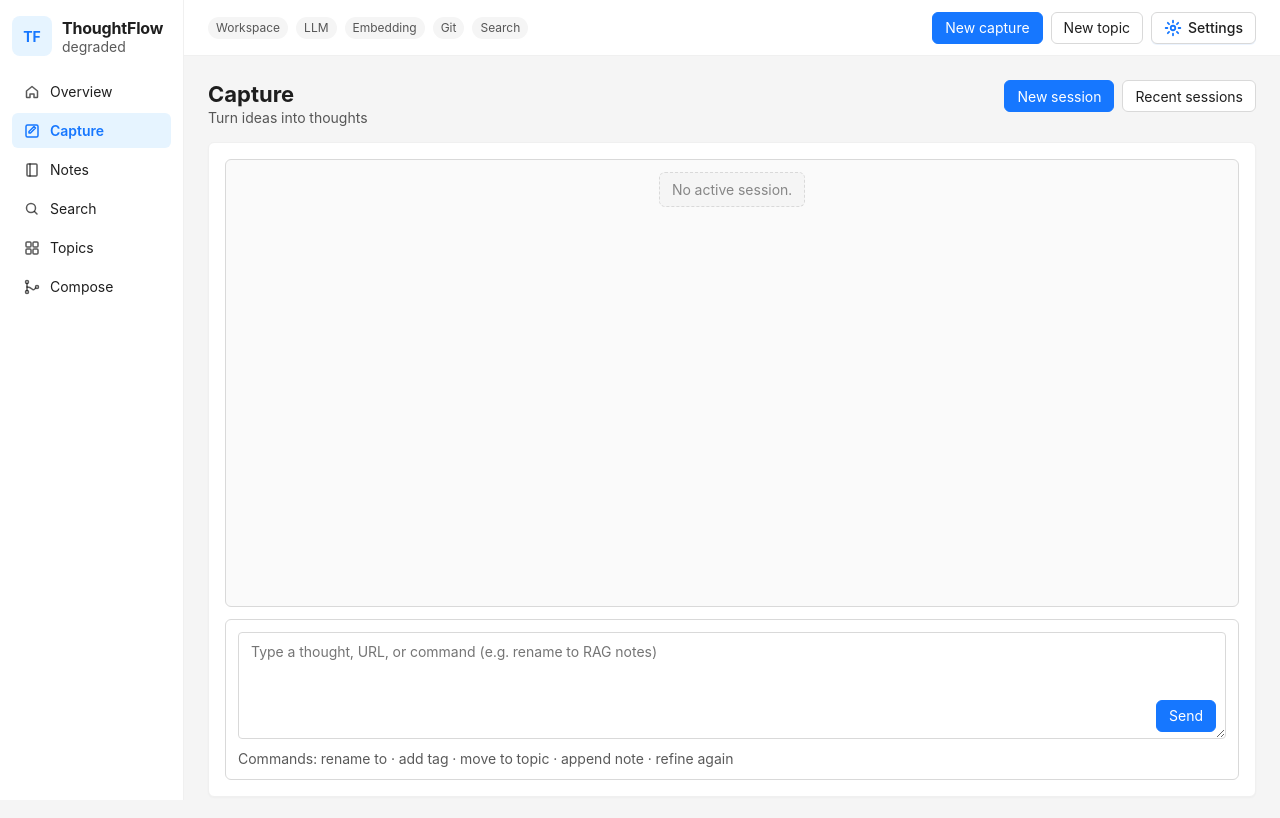
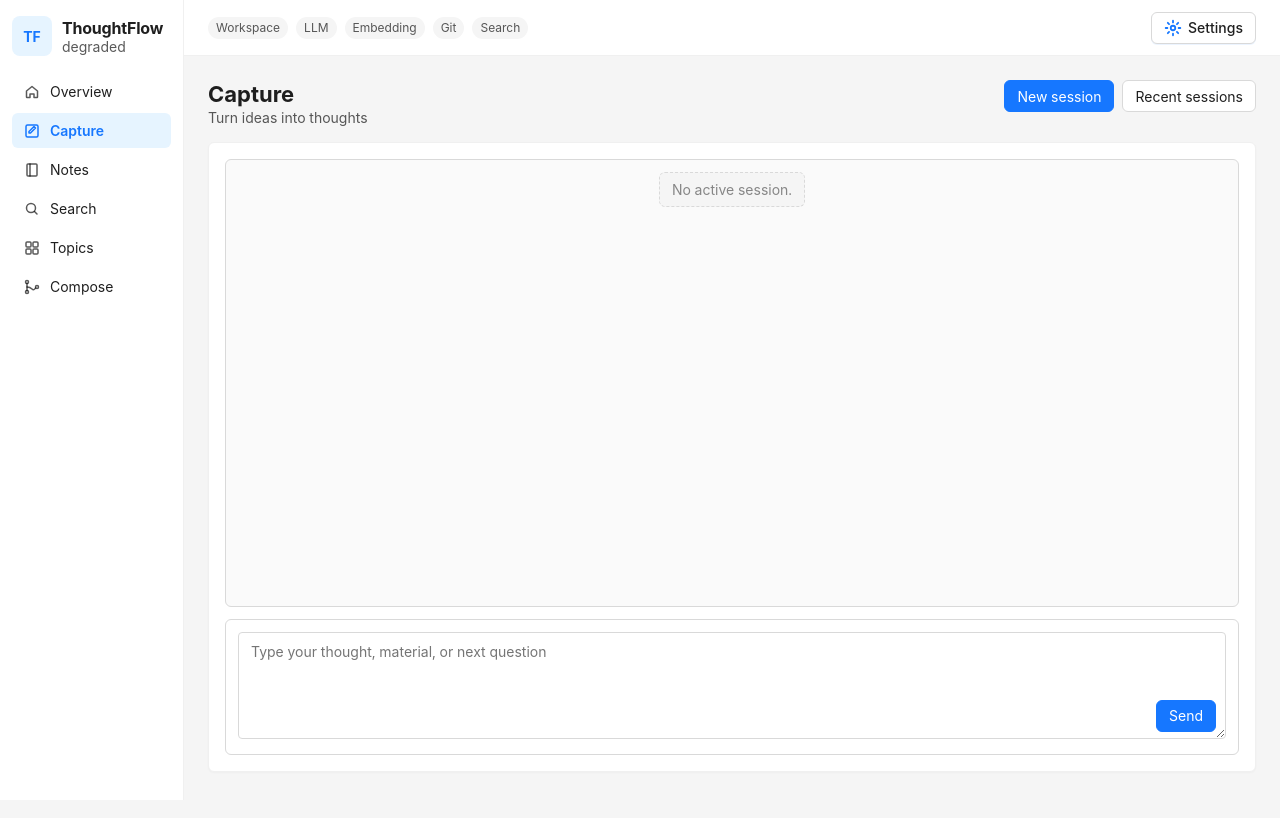
Before and after one commit to muidea/thought-flow, a plain HTML site: page internal/modules/application/thoughtflow/service/web/index.html in a window 1280 px wide. Both pictures are taken after a click on the link "Capture". Drawn offline with Linux system fonts and the light colour scheme; no server answers.

Commit message:
chore(web): remove redundant capture shortcuts

```diff
--- a/internal/modules/application/thoughtflow/service/web/i18n/en-US.js
+++ b/internal/modules/application/thoughtflow/service/web/i18n/en-US.js
@@ -36,8 +36,6 @@ export const messages = {
   "topbar.badge.embedding": "Embedding",
   "topbar.badge.git": "Git",
   "topbar.badge.search": "Search",
-  "topbar.action.new_capture": "New capture",
-  "topbar.action.new_topic": "New topic",
   "topbar.action.system": "System",
   "topbar.language": "Language",
   "topbar.gear": "Settings",
@@ -86,8 +84,7 @@ export const messages = {
   "capture.session.saved_path": "Saved to thought {id}",
   "capture.session.closed": "Session closed.",
   "capture.composer.aria_label": "Capture input",
-  "capture.composer.placeholder": "Type a thought, URL, or command (e.g. rename to RAG notes)",
-  "capture.composer.hint": "Commands: rename to · add tag · move to topic · append note · refine again",
+  "capture.composer.placeholder": "Type your thought, material, or next question",
   "capture.composer.send": "Send",
   "capture.composer.sending": "Sending…",
   "capture.conversation.summary": "Summary",
--- a/internal/modules/application/thoughtflow/service/web/i18n/keys.js
+++ b/internal/modules/application/thoughtflow/service/web/i18n/keys.js
@@ -39,8 +39,6 @@ export const Key = Object.freeze({
   TopbarBadgeEmbedding: "topbar.badge.embedding",
   TopbarBadgeGit: "topbar.badge.git",
   TopbarBadgeSearch: "topbar.badge.search",
-  TopbarActionNewCapture: "topbar.action.new_capture",
-  TopbarActionNewTopic: "topbar.action.new_topic",
   TopbarActionSystem: "topbar.action.system",
   TopbarLanguage: "topbar.language",
 
--- a/internal/modules/application/thoughtflow/service/web/i18n/zh-CN.js
+++ b/internal/modules/application/thoughtflow/service/web/i18n/zh-CN.js
@@ -36,8 +36,6 @@ export const messages = {
   "topbar.badge.embedding": "向量模型",
   "topbar.badge.git": "Git",
   "topbar.badge.search": "搜索",
-  "topbar.action.new_capture": "新建采集",
-  "topbar.action.new_topic": "新建专题",
   "topbar.action.system": "系统",
   "topbar.language": "语言",
   "topbar.gear": "设置",
@@ -86,8 +84,7 @@ export const messages = {
   "capture.session.saved_path": "已保存到笔记 {id}",
   "capture.session.closed": "会话已结束。",
   "capture.composer.aria_label": "Capture 输入",
-  "capture.composer.placeholder": "输入想法、URL 或命令（如：把标题改为 RAG 笔记）",
-  "capture.composer.hint": "可用命令：rename to · add tag · move to topic · append note · refine again",
+  "capture.composer.placeholder": "输入想法、素材或下一步问题",
   "capture.composer.send": "发送",
   "capture.composer.sending": "发送中…",
   "capture.conversation.summary": "整理",
--- a/internal/modules/application/thoughtflow/service/web/index.html
+++ b/internal/modules/application/thoughtflow/service/web/index.html
@@ -60,8 +60,6 @@
             <span class="tf-badge tf-badge-default" data-i18n="topbar.badge.search">Search</span>
           </div>
           <div class="tf-header-actions">
-            <a class="tf-btn tf-btn-primary" href="#/capture" data-i18n="topbar.action.new_capture">New capture</a>
-            <a class="tf-btn" href="#/topics" data-i18n="topbar.action.new_topic">New topic</a>
             <button class="tf-btn tf-btn-icon-label" id="open-settings" type="button" data-i18n-attr="topbar.gear_full" data-i18n-attr-target="aria-label" aria-label="Open settings">
               <svg width="18" height="18" viewBox="0 0 16 16" fill="none" stroke="currentColor" stroke-width="1.6" stroke-linecap="round" stroke-linejoin="round" aria-hidden="true"><circle cx="8" cy="8" r="2"/><path d="M8 1.5V3M8 13V14.5M14.5 8H13M3 8H1.5M12.6 3.4L11.5 4.5M4.5 11.5L3.4 12.6M12.6 12.6L11.5 11.5M4.5 4.5L3.4 3.4"/></svg>
               <span data-i18n="topbar.gear">Settings</span>
@@ -151,11 +149,8 @@
               <form id="capture-composer" class="tf-capture-composer" autocomplete="off">
                 <label class="tf-sr-only" for="capture-composer-input" data-i18n="capture.composer.aria_label">Capture input</label>
                 <div class="tf-capture-input-wrap">
-                  <textarea id="capture-composer-input" rows="3" data-i18n-attr="capture.composer.placeholder" data-i18n-attr-target="placeholder" placeholder="Type a thought, URL, or command (e.g. rename to X)"></textarea>
+                  <textarea id="capture-composer-input" rows="3" data-i18n-attr="capture.composer.placeholder" data-i18n-attr-target="placeholder" placeholder="Type your thought, material, or next question"></textarea>
                   <button class="tf-btn tf-btn-primary" id="capture-composer-send" type="submit" data-i18n="capture.composer.send">Send</button>
-                </div>
-                <div class="tf-capture-composer-actions">
-                  <span class="tf-text-secondary" data-i18n="capture.composer.hint">Commands: rename to · add tag · move to topic · append note · refine again</span>
                 </div>
               </form>
             </section>
--- a/internal/modules/application/thoughtflow/service/web/styles.css
+++ b/internal/modules/application/thoughtflow/service/web/styles.css
@@ -1724,14 +1724,6 @@ textarea:focus-visible {
   bottom: 0.625rem;
 }
 
-.tf-capture-composer-actions {
-  display: flex;
-  justify-content: flex-start;
-  align-items: center;
-  gap: var(--tf-space-2, 0.5rem);
-  flex-wrap: wrap;
-}
-
 .tf-suggestion-card {
   display: flex;
   flex-direction: column;
```
